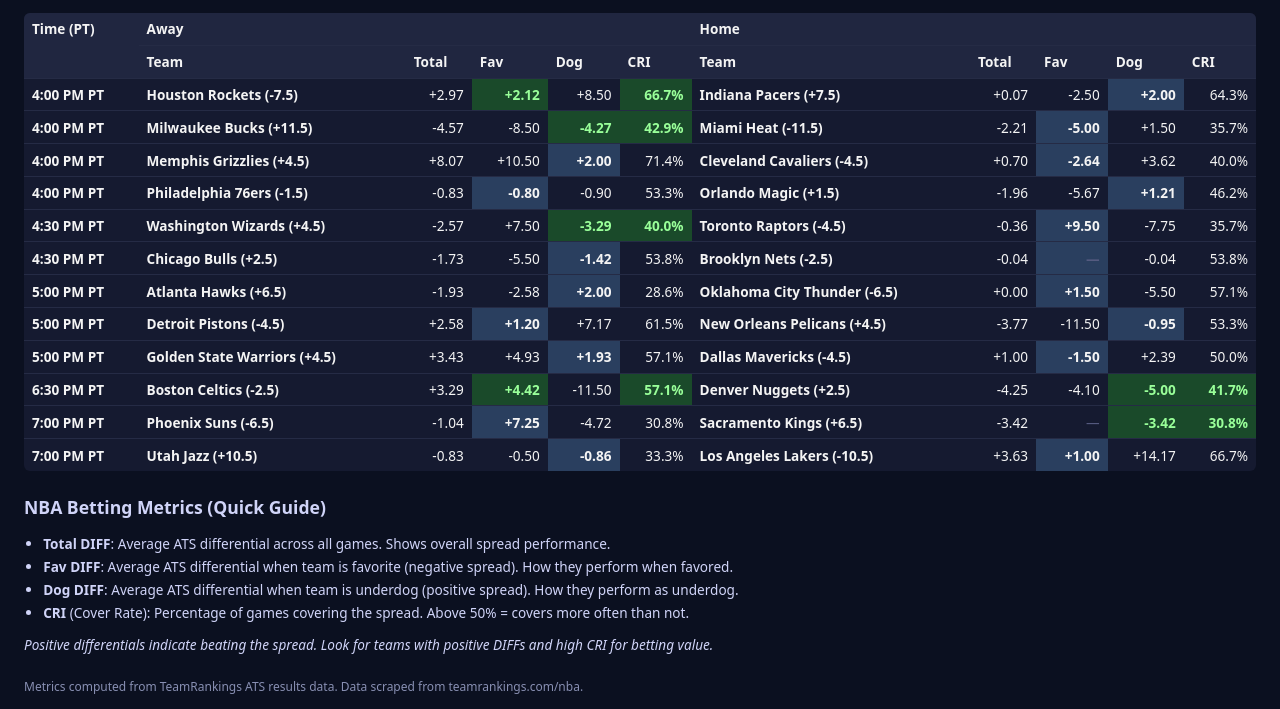
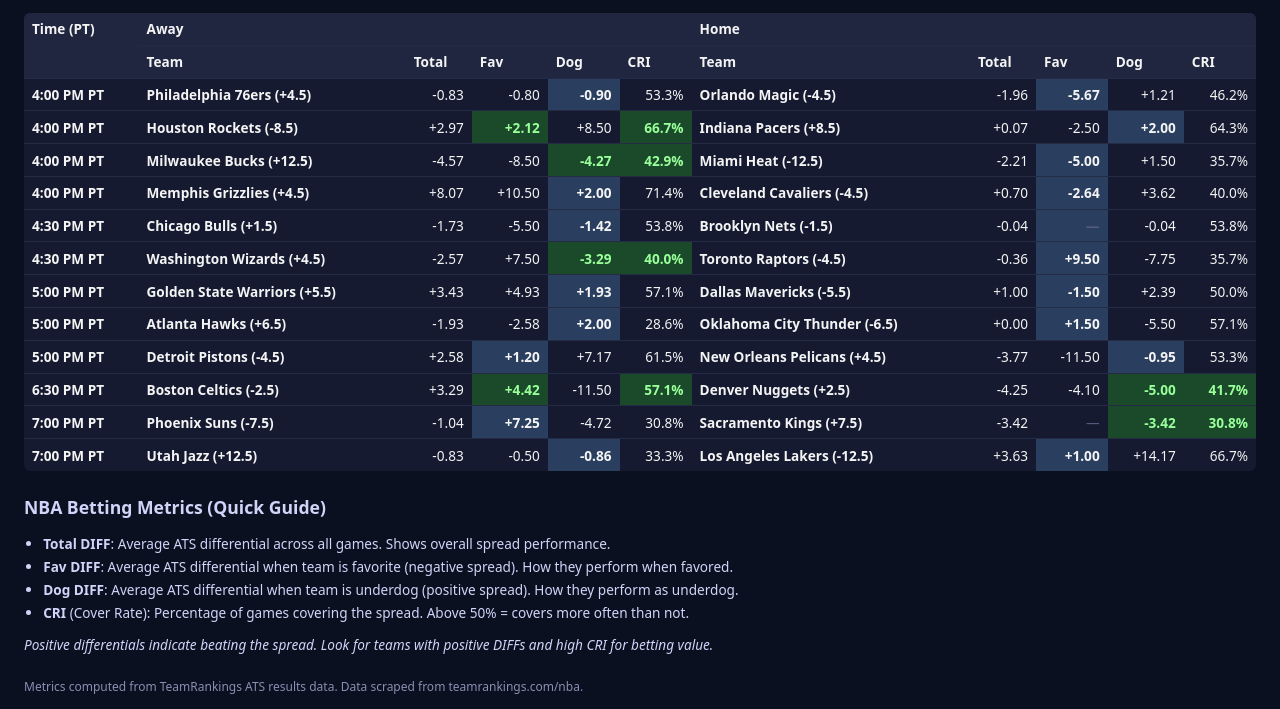
Before and after one commit to ajoros/nbabetinfo, a plain HTML site: page index.html in a window 1280 px wide. Shown: the part 91-800 px from the top of the page. Drawn offline with Linux system fonts and the light colour scheme.

Commit message:
Update nbabetinfo page with ATS plots [2026-11-19 02:21 UTC]

```diff
--- a/index.html
+++ b/index.html
@@ -193,18 +193,18 @@
           </tr>
         </thead>
         <tbody>
-          <tr><td class='time'>4:00 PM PT</td><td class='team-name'>Houston Rockets (-7.5)</td><td class='metric'>+2.97</td><td class='metric highlight strong'>+2.12</td><td class='metric'>+8.50</td><td class='metric strong'>66.7%</td><td class='team-name'>Indiana Pacers (+7.5)</td><td class='metric'>+0.07</td><td class='metric'>-2.50</td><td class='metric highlight'>+2.00</td><td class='metric'>64.3%</td></tr>
-<tr><td class='time'>4:00 PM PT</td><td class='team-name'>Milwaukee Bucks (+11.5)</td><td class='metric'>-4.57</td><td class='metric'>-8.50</td><td class='metric highlight warning'>-4.27</td><td class='metric warning'>42.9%</td><td class='team-name'>Miami Heat (-11.5)</td><td class='metric'>-2.21</td><td class='metric highlight'>-5.00</td><td class='metric'>+1.50</td><td class='metric'>35.7%</td></tr>
+          <tr><td class='time'>4:00 PM PT</td><td class='team-name'>Philadelphia 76ers (+4.5)</td><td class='metric'>-0.83</td><td class='metric'>-0.80</td><td class='metric highlight'>-0.90</td><td class='metric'>53.3%</td><td class='team-name'>Orlando Magic (-4.5)</td><td class='metric'>-1.96</td><td class='metric highlight'>-5.67</td><td class='metric'>+1.21</td><td class='metric'>46.2%</td></tr>
+<tr><td class='time'>4:00 PM PT</td><td class='team-name'>Houston Rockets (-8.5)</td><td class='metric'>+2.97</td><td class='metric highlight strong'>+2.12</td><td class='metric'>+8.50</td><td class='metric strong'>66.7%</td><td class='team-name'>Indiana Pacers (+8.5)</td><td class='metric'>+0.07</td><td class='metric'>-2.50</td><td class='metric highlight'>+2.00</td><td class='metric'>64.3%</td></tr>
+<tr><td class='time'>4:00 PM PT</td><td class='team-name'>Milwaukee Bucks (+12.5)</td><td class='metric'>-4.57</td><td class='metric'>-8.50</td><td class='metric highlight warning'>-4.27</td><td class='metric warning'>42.9%</td><td class='team-name'>Miami Heat (-12.5)</td><td class='metric'>-2.21</td><td class='metric highlight'>-5.00</td><td class='metric'>+1.50</td><td class='metric'>35.7%</td></tr>
 <tr><td class='time'>4:00 PM PT</td><td class='team-name'>Memphis Grizzlies (+4.5)</td><td class='metric'>+8.07</td><td class='metric'>+10.50</td><td class='metric highlight'>+2.00</td><td class='metric'>71.4%</td><td class='team-name'>Cleveland Cavaliers (-4.5)</td><td class='metric'>+0.70</td><td class='metric highlight'>-2.64</td><td class='metric'>+3.62</td><td class='metric'>40.0%</td></tr>
-<tr><td class='time'>4:00 PM PT</td><td class='team-name'>Philadelphia 76ers (-1.5)</td><td class='metric'>-0.83</td><td class='metric highlight'>-0.80</td><td class='metric'>-0.90</td><td class='metric'>53.3%</td><td class='team-name'>Orlando Magic (+1.5)</td><td class='metric'>-1.96</td><td class='metric'>-5.67</td><td class='metric highlight'>+1.21</td><td class='metric'>46.2%</td></tr>
+<tr><td class='time'>4:30 PM PT</td><td class='team-name'>Chicago Bulls (+1.5)</td><td class='metric'>-1.73</td><td class='metric'>-5.50</td><td class='metric highlight'>-1.42</td><td class='metric'>53.8%</td><td class='team-name'>Brooklyn Nets (-1.5)</td><td class='metric'>-0.04</td><td class='metric na highlight'>—</td><td class='metric'>-0.04</td><td class='metric'>53.8%</td></tr>
 <tr><td class='time'>4:30 PM PT</td><td class='team-name'>Washington Wizards (+4.5)</td><td class='metric'>-2.57</td><td class='metric'>+7.50</td><td class='metric highlight warning'>-3.29</td><td class='metric warning'>40.0%</td><td class='team-name'>Toronto Raptors (-4.5)</td><td class='metric'>-0.36</td><td class='metric highlight'>+9.50</td><td class='metric'>-7.75</td><td class='metric'>35.7%</td></tr>
-<tr><td class='time'>4:30 PM PT</td><td class='team-name'>Chicago Bulls (+2.5)</td><td class='metric'>-1.73</td><td class='metric'>-5.50</td><td class='metric highlight'>-1.42</td><td class='metric'>53.8%</td><td class='team-name'>Brooklyn Nets (-2.5)</td><td class='metric'>-0.04</td><td class='metric na highlight'>—</td><td class='metric'>-0.04</td><td class='metric'>53.8%</td></tr>
+<tr><td class='time'>5:00 PM PT</td><td class='team-name'>Golden State Warriors (+5.5)</td><td class='metric'>+3.43</td><td class='metric'>+4.93</td><td class='metric highlight'>+1.93</td><td class='metric'>57.1%</td><td class='team-name'>Dallas Mavericks (-5.5)</td><td class='metric'>+1.00</td><td class='metric highlight'>-1.50</td><td class='metric'>+2.39</td><td class='metric'>50.0%</td></tr>
 <tr><td class='time'>5:00 PM PT</td><td class='team-name'>Atlanta Hawks (+6.5)</td><td class='metric'>-1.93</td><td class='metric'>-2.58</td><td class='metric highlight'>+2.00</td><td class='metric'>28.6%</td><td class='team-name'>Oklahoma City Thunder (-6.5)</td><td class='metric'>+0.00</td><td class='metric highlight'>+1.50</td><td class='metric'>-5.50</td><td class='metric'>57.1%</td></tr>
 <tr><td class='time'>5:00 PM PT</td><td class='team-name'>Detroit Pistons (-4.5)</td><td class='metric'>+2.58</td><td class='metric highlight'>+1.20</td><td class='metric'>+7.17</td><td class='metric'>61.5%</td><td class='team-name'>New Orleans Pelicans (+4.5)</td><td class='metric'>-3.77</td><td class='metric'>-11.50</td><td class='metric highlight'>-0.95</td><td class='metric'>53.3%</td></tr>
-<tr><td class='time'>5:00 PM PT</td><td class='team-name'>Golden State Warriors (+4.5)</td><td class='metric'>+3.43</td><td class='metric'>+4.93</td><td class='metric highlight'>+1.93</td><td class='metric'>57.1%</td><td class='team-name'>Dallas Mavericks (-4.5)</td><td class='metric'>+1.00</td><td class='metric highlight'>-1.50</td><td class='metric'>+2.39</td><td class='metric'>50.0%</td></tr>
 <tr><td class='time'>6:30 PM PT</td><td class='team-name'>Boston Celtics (-2.5)</td><td class='metric'>+3.29</td><td class='metric highlight strong'>+4.42</td><td class='metric'>-11.50</td><td class='metric strong'>57.1%</td><td class='team-name'>Denver Nuggets (+2.5)</td><td class='metric'>-4.25</td><td class='metric'>-4.10</td><td class='metric highlight warning'>-5.00</td><td class='metric warning'>41.7%</td></tr>
-<tr><td class='time'>7:00 PM PT</td><td class='team-name'>Phoenix Suns (-6.5)</td><td class='metric'>-1.04</td><td class='metric highlight'>+7.25</td><td class='metric'>-4.72</td><td class='metric'>30.8%</td><td class='team-name'>Sacramento Kings (+6.5)</td><td class='metric'>-3.42</td><td class='metric na'>—</td><td class='metric highlight warning'>-3.42</td><td class='metric warning'>30.8%</td></tr>
-<tr><td class='time'>7:00 PM PT</td><td class='team-name'>Utah Jazz (+10.5)</td><td class='metric'>-0.83</td><td class='metric'>-0.50</td><td class='metric highlight'>-0.86</td><td class='metric'>33.3%</td><td class='team-name'>Los Angeles Lakers (-10.5)</td><td class='metric'>+3.63</td><td class='metric highlight'>+1.00</td><td class='metric'>+14.17</td><td class='metric'>66.7%</td></tr>
+<tr><td class='time'>7:00 PM PT</td><td class='team-name'>Phoenix Suns (-7.5)</td><td class='metric'>-1.04</td><td class='metric highlight'>+7.25</td><td class='metric'>-4.72</td><td class='metric'>30.8%</td><td class='team-name'>Sacramento Kings (+7.5)</td><td class='metric'>-3.42</td><td class='metric na'>—</td><td class='metric highlight warning'>-3.42</td><td class='metric warning'>30.8%</td></tr>
+<tr><td class='time'>7:00 PM PT</td><td class='team-name'>Utah Jazz (+12.5)</td><td class='metric'>-0.83</td><td class='metric'>-0.50</td><td class='metric highlight'>-0.86</td><td class='metric'>33.3%</td><td class='team-name'>Los Angeles Lakers (-12.5)</td><td class='metric'>+3.63</td><td class='metric highlight'>+1.00</td><td class='metric'>+14.17</td><td class='metric'>66.7%</td></tr>
         </tbody>
       </table>
     </div>
@@ -227,24 +227,24 @@
     <section class="plots-section">
       <h2>ATS Performance Charts for Today's Teams</h2>
       <div class="plots-grid">
+        <div class="plot-item"><img src="plots/ats_philadelphia-76ers.png" alt="Philadelphia 76ers ATS Performance" /></div>
+        <div class="plot-item"><img src="plots/ats_orlando-magic.png" alt="Orlando Magic ATS Performance" /></div>
         <div class="plot-item"><img src="plots/ats_houston-rockets.png" alt="Houston Rockets ATS Performance" /></div>
         <div class="plot-item"><img src="plots/ats_indiana-pacers.png" alt="Indiana Pacers ATS Performance" /></div>
         <div class="plot-item"><img src="plots/ats_milwaukee-bucks.png" alt="Milwaukee Bucks ATS Performance" /></div>
         <div class="plot-item"><img src="plots/ats_miami-heat.png" alt="Miami Heat ATS Performance" /></div>
         <div class="plot-item"><img src="plots/ats_memphis-grizzlies.png" alt="Memphis Grizzlies ATS Performance" /></div>
         <div class="plot-item"><img src="plots/ats_cleveland-cavaliers.png" alt="Cleveland Cavaliers ATS Performance" /></div>
-        <div class="plot-item"><img src="plots/ats_philadelphia-76ers.png" alt="Philadelphia 76ers ATS Performance" /></div>
-        <div class="plot-item"><img src="plots/ats_orlando-magic.png" alt="Orlando Magic ATS Performance" /></div>
+        <div class="plot-item"><img src="plots/ats_chicago-bulls.png" alt="Chicago Bulls ATS Performance" /></div>
+        <div class="plot-item"><img src="plots/ats_brooklyn-nets.png" alt="Brooklyn Nets ATS Performance" /></div>
         <div class="plot-item"><img src="plots/ats_washington-wizards.png" alt="Washington Wizards ATS Performance" /></div>
         <div class="plot-item"><img src="plots/ats_toronto-raptors.png" alt="Toronto Raptors ATS Performance" /></div>
-        <div class="plot-item"><img src="plots/ats_chicago-bulls.png" alt="Chicago Bulls ATS Performance" /></div>
-        <div class="plot-item"><img src="plots/ats_brooklyn-nets.png" alt="Brooklyn Nets ATS Performance" /></div>
+        <div class="plot-item"><img src="plots/ats_golden-state-warriors.png" alt="Golden State Warriors ATS Performance" /></div>
+        <div class="plot-item"><img src="plots/ats_dallas-mavericks.png" alt="Dallas Mavericks ATS Performance" /></div>
         <div class="plot-item"><img src="plots/ats_atlanta-hawks.png" alt="Atlanta Hawks ATS Performance" /></div>
         <div class="plot-item"><img src="plots/ats_oklahoma-city-thunder.png" alt="Oklahoma City Thunder ATS Performance" /></div>
         <div class="plot-item"><img src="plots/ats_detroit-pistons.png" alt="Detroit Pistons ATS Performance" /></div>
         <div class="plot-item"><img src="plots/ats_new-orleans-pelicans.png" alt="New Orleans Pelicans ATS Performance" /></div>
-        <div class="plot-item"><img src="plots/ats_golden-state-warriors.png" alt="Golden State Warriors ATS Performance" /></div>
-        <div class="plot-item"><img src="plots/ats_dallas-mavericks.png" alt="Dallas Mavericks ATS Performance" /></div>
         <div class="plot-item"><img src="plots/ats_boston-celtics.png" alt="Boston Celtics ATS Performance" /></div>
         <div class="plot-item"><img src="plots/ats_denver-nuggets.png" alt="Denver Nuggets ATS Performance" /></div>
         <div class="plot-item"><img src="plots/ats_phoenix-suns.png" alt="Phoenix Suns ATS Performance" /></div>
```
